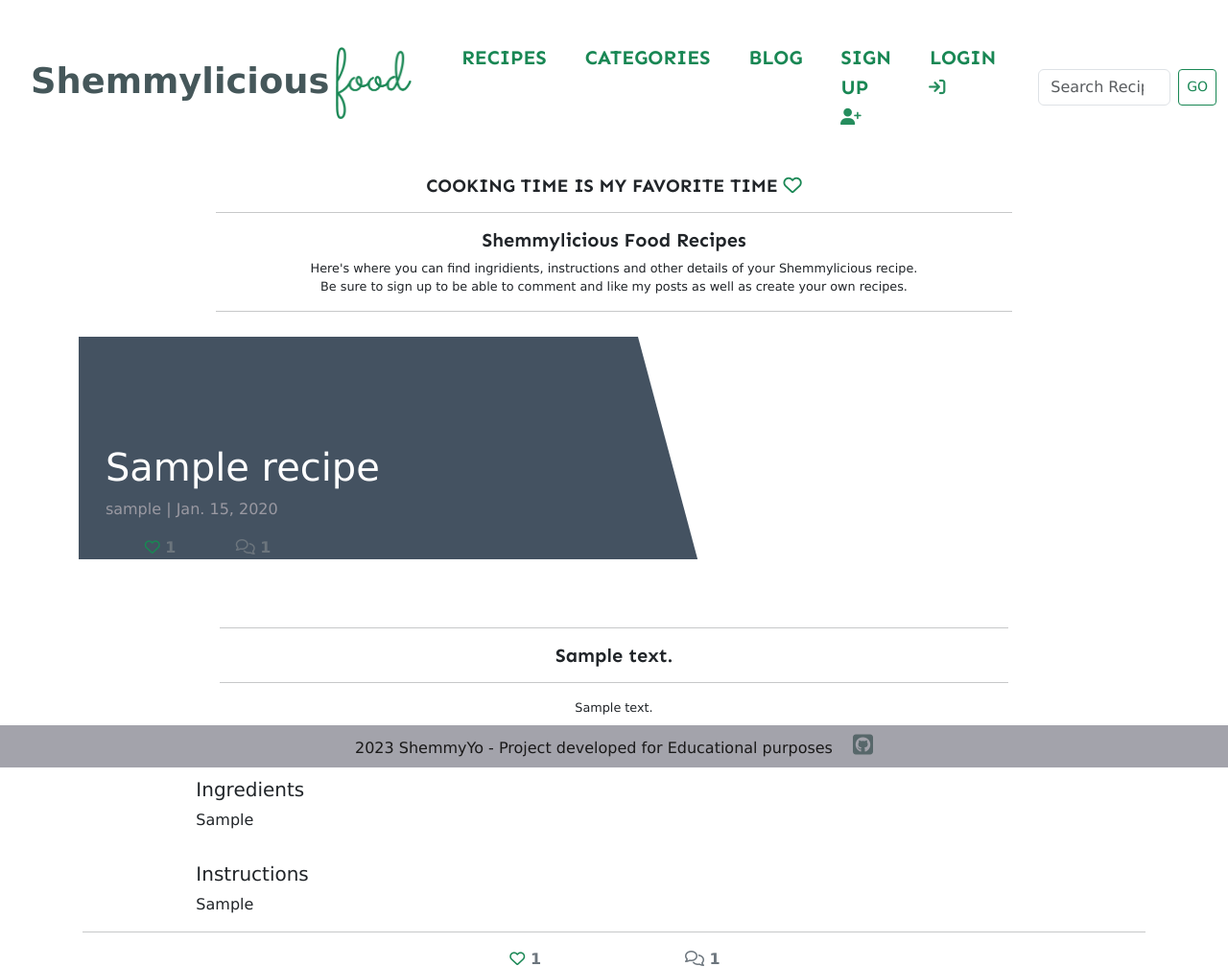
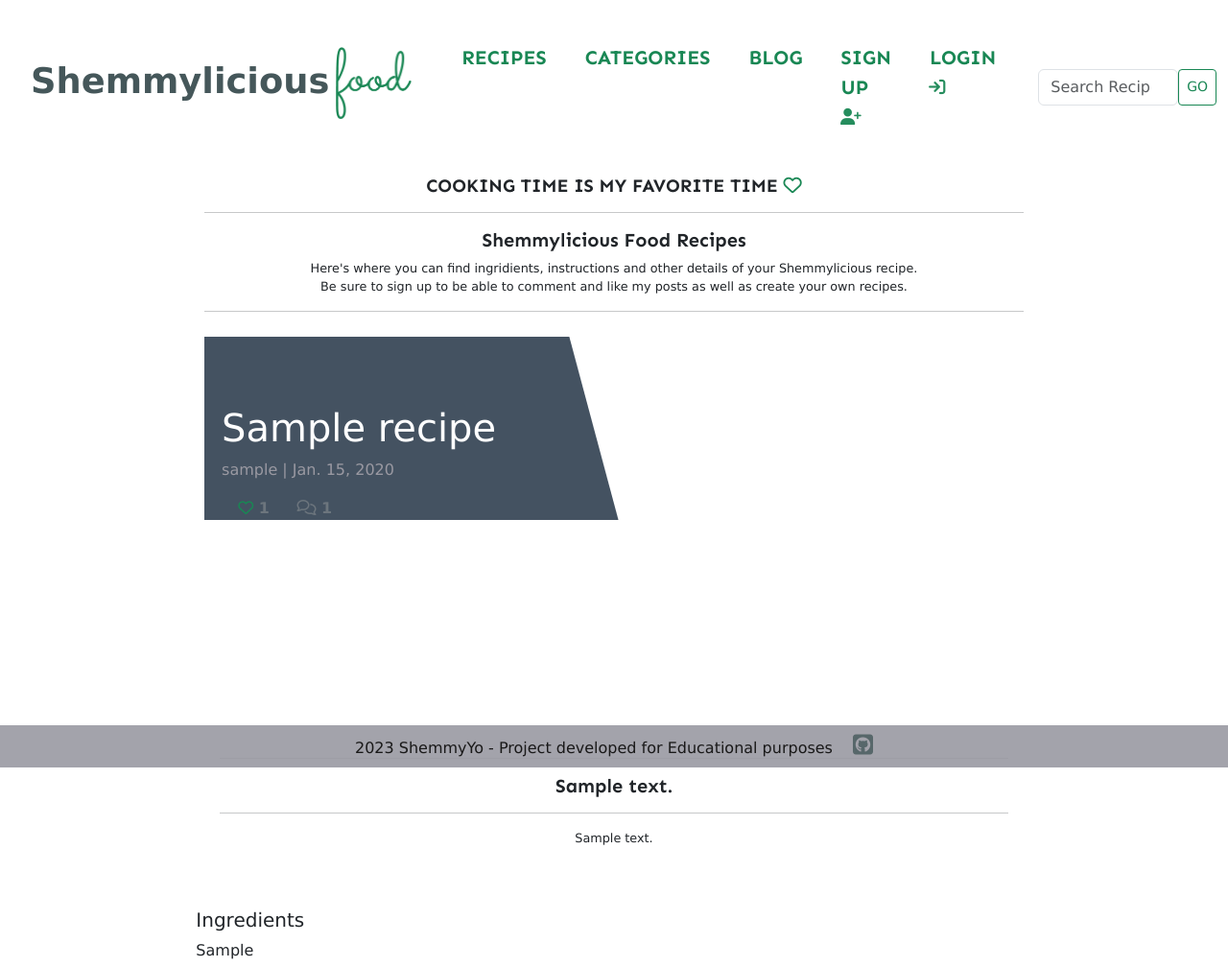
Before and after one commit to ShemmyYo/django-shemmylicious, a Django app: a page that uses templates/base.html in a window 1280 px wide. Shown: the top 1008 px of the page at 96% size. Run offline with Django 3.2, Linux system fonts and the light colour scheme; tables that the repository leaves empty hold one stand-in row (values such as "Sample post"); some libraries are stand-ins or nearby versions.

Commit message:
small styling issued corrected

```diff
--- a/static/css/style.css
+++ b/static/css/style.css
@@ -240,7 +240,7 @@ a {
 }
 
 .headline i {
-    color: #8EC63F;
+    color: #198754;
 }
 
 /*---------------------------------------
@@ -515,7 +515,7 @@ img {
     overflow: hidden;
     position: relative;
     display: inline-block;
-    height: 33vh;
+    height: 50vh;
     width: 100%;
 }
 
--- a/templates/base.html
+++ b/templates/base.html
@@ -167,16 +167,16 @@
       <span class="navbar-text text-muted">
         <form class="d-flex" method="POST" action="{% url 'recipe-search' %}">
           {% csrf_token %}
-          <input class="form-control me-2" type="search" placeholder="Search Recipe" aria-label="Search Recipe" name="searched">
+          <input class="form-control me-auto" type="search" placeholder="Search Recipe" aria-label="Search Recipe" name="searched">
           <button class="btn btn-outline-success btn-sm" type="submit">GO</button>
         </form>
       </span>
     </div>
   </nav>
   <!-- Bootstrap Messages Container -->
-  <div class="container">
+  <div class="container-fluid">
     <div class="row">
-      <div class="col-md-8 offset-2">
+      <div class="col-auto offset-2">
         {% for message in messages %}
         <div class="alert {{ message.tags }} alert-dismissible fade show" id="msg" role="" alert>
           {{ message | safe }}
--- a/templates/recipe_add_category.html
+++ b/templates/recipe_add_category.html
@@ -9,7 +9,7 @@
 
 <div class="container">
     <br>
-    <div class="container col-6">
+    <div class="col-10 offset-1 col-md-8 offset-md-2">
         {% if submitted %}
         <center>
             <br>
--- a/templates/recipe_all.html
+++ b/templates/recipe_all.html
@@ -5,7 +5,7 @@
 
 <!-- Top Slogan Section -->
 <section class="top-slogan">
-  <div class="container col-lg-8 offset-lg-2 col-10 text-center top-slogan">
+  <div class="col-10 offset-1 col-lg-8 offset-lg-2 text-center top-slogan">
     <h4 class="">Cooking Time Is My Favorite Time <i class="far fa-heart"></i></h4>
     <hr>
     <h5>Shemmylicious Food</h5>
@@ -16,7 +16,7 @@
   </div>
 </section>
 <!-- List of all Recipes -->
-<div class="container col-lg-8 offset-lg-2 col-10 text-center">
+<div class="col-10 offset-1 col-lg-8 offset-lg-2 text-center">
   <div class="row justify-content-start">
     {% for recipe in object_list %}
     <div class="card" style="width: 18rem;">
--- a/templates/recipe_blog.html
+++ b/templates/recipe_blog.html
@@ -7,7 +7,7 @@
 
 <!-- Top Slogan Section -->
 <section class="top-slogan">
-    <div class="container col-lg-8 offset-lg-2 text-center top-slogan">
+    <div class="col-10 offset-1 col-lg-8 offset-lg-2 text-center top-slogan">
         <h4 class="">Cooking Time Is My Favorite Time <i class="far fa-heart"></i></h4>
         <hr>
         <h5>Shemmylicious Food Blog</h5>
@@ -18,7 +18,7 @@
 </section>
 <!-- Recipe Head -->
 <div class="masthead">
-    <div class="container">
+    <div class="col-10 offset-1">
         <div class="row g-0">
             <div class="col-md-6 masthead-text">
                 <!-- Recipe title goes in these h1 tags -->
--- a/templates/recipe_detail.html
+++ b/templates/recipe_detail.html
@@ -7,7 +7,7 @@
 
 <!-- Top Slogan Section -->
 <section class="top-slogan">
-    <div class="container col-lg-8 offset-lg-2 text-center top-slogan">
+    <div class="col-10 offset-1 col-lg-8 offset-lg-2 text-center top-slogan">
         <h4 class="">Cooking Time Is My Favorite Time <i class="far fa-heart"></i></h4>
         <hr>
         <h5>Shemmylicious Food Recipes</h5>
@@ -18,9 +18,9 @@
 </section>
 <!-- Recipe Head -->
 <div class="masthead">
-    <div class="container">
+    <div class="col-10 offset-1 col-lg-8 offset-lg-2">
         <div class="row g-0">
-            <div class="col-md-6 masthead-text">
+            <div class="col-md-5 masthead-text">
                 <!-- Recipe title goes in these h1 tags -->
                 <h1 class="recipe-title"> {{ post.recipe_title }} </h1>
                 <!-- Recipe author goes before the | the recipe's created date goes after -->
@@ -56,7 +56,7 @@
                     </div>
                 </div>
             </div>
-            <div class="d-none d-md-block col-md-6 masthead-image">
+            <div class=" d-md-block col-md-7 masthead-image">
                 <!-- The featured image URL goes in the src attribute -->
                 {% if "recipe" in post.featured_image.url %}
                 <img src="https://asset.cloudinary.com/dteyj4llb/f6e04f3ac88f266da941b472675fd64c" width="100%">
--- a/templates/recipe_list.html
+++ b/templates/recipe_list.html
@@ -5,7 +5,7 @@
 
 <!-- Top Slogan Section -->
 <section class="top-slogan">
-  <div class="container col-lg-8 offset-lg-2 col-10 text-center top-slogan">
+  <div class="col-10 offset-1 col-lg-8 offset-lg-2 text-center top-slogan">
     <h4 class="">Cooking Time Is My Favorite Time <i class="far fa-heart"></i></h4>
     <hr>
     <h5>Shemmylicious Food Blog</h5>
@@ -16,7 +16,7 @@
   </div>
 </section>
 <!-- Blog -->
-<div class="container col-lg-8 offset-lg-2 col-10">
+<div class="col-10 offset-1 col-lg-8 offset-lg-2 ">
   {% for recipe in object_list %}
   <div class="card mb-3">
     <div class="row gy-1">
```
Also changed, not shown: templates/recipe_list_by_category.html (+9 -6 lines).
